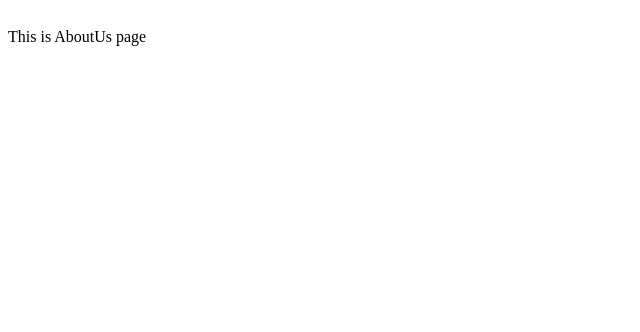
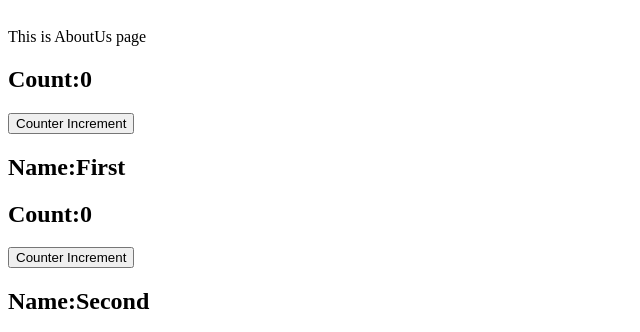
Before and after one commit to surichakkirala/my-react, a React app: page /about in a window 1280 px wide. Shown: the part 473-805 px from the top of the page, without its empty margins (0-640 px from the left). Built offline with nearby package versions, Linux system fonts and the light colour scheme; the HTML template or start-up script is replaced by a standard one.

Commit message:
Class Component init commit

```diff
--- a/index.css
+++ b/index.css
@@ -43,6 +43,10 @@
   width: 100%;
 }
 
+.user-card {
+  padding: 10px;
+  border: 1px solid black;
+}
 .search {
   padding: 10px;
 }
--- a/src/components/AboutUs.js
+++ b/src/components/AboutUs.js
@@ -1,10 +1,39 @@
-const AboutUs = () => {
+import User from "./User";
+import UserClass from "./UserClass";
+import React from "react";
+
+class AboutUs extends React.Component {
+  constructor(props) {
+    super(props);
+    console.log("Parent Constructor");
+  }
+
+  componentDidMount() {
+    console.log("Parent DidMount");
+  }
+
+  render() {
+    console.log("Parent Render");
     return (
       <div>
         <h1>AboutUs</h1>
         <span>This is AboutUs page</span>
+        <UserClass name={"First "} />
+        <UserClass name={"Second "} />
       </div>
     );
-};
+  }
+}
+
+// const AboutUs = () => {
+//   return (
+//     <div>
+//       <h1>AboutUs</h1>
+//       <span>This is AboutUs page</span>
+//       {/* <User name={"Surendra (function)"} /> */}
+//       <UserClass name={"Surendra (class)"} />
+//     </div>
+//   );
+// };
 
 export default AboutUs;
--- /dev/null
+++ b/src/components/User.js
@@ -0,0 +1,20 @@
+import { useState } from "react";
+
+const User = ({ name }) => {
+  const [count, setCount] = useState(0);
+  return (
+    <div className="user-card">
+      <h2>Count:{count}</h2>
+      <button
+        onClick={() => {
+          setCount(count + 1);
+        }}
+      >
+        Count Increment
+      </button>
+      <h2>Name: {name}</h2>
+    </div>
+  );
+};
+
+export default User;
--- /dev/null
+++ b/src/components/UserClass.js
@@ -0,0 +1,34 @@
+import React from "react";
+class UserClass extends React.Component {
+  constructor(props) {
+    super(props);
+    this.state = {
+      count: 0,
+    };
+    console.log(this.props.name + "Child constructor");
+  }
+
+  componentDidMount() {
+    console.log(this.props.name + "Child componentDidMount");
+  }
+  render() {
+    const { name } = this.props;
+    const { count } = this.state;
+    console.log(this.props.name + "Child render");
+    return (
+      <div className="user-card">
+        <h2>Count:{count}</h2>
+        <button
+          onClick={() => {
+            this.setState({ count: count + 1 });
+          }}
+        >
+          Counter Increment
+        </button>
+        <h2>Name:{name}</h2>
+      </div>
+    );
+  }
+}
+
+export default UserClass;
```
Also changed, not shown: 1 other file (tests, documents, lock files or other folders). Lines whose indentation alone changed are shown as unchanged.
